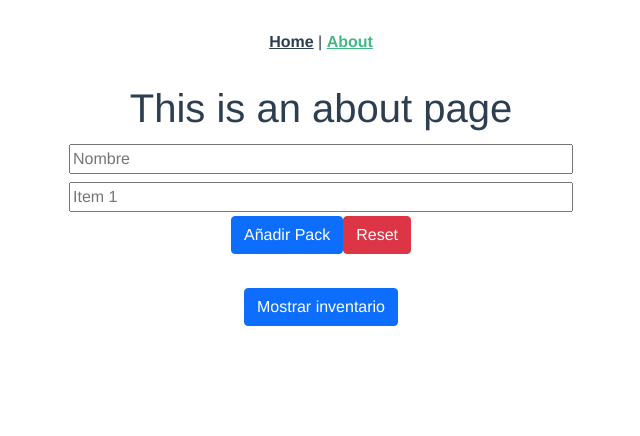
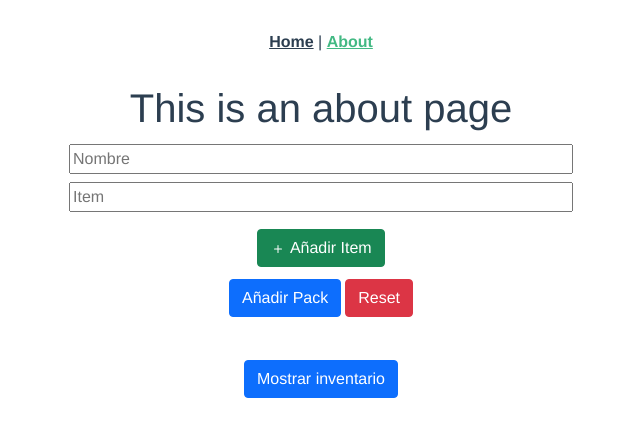
Before and after one commit to BertaVR/front-amenities, a Vue app: page /about in a window 1280 px wide. Shown: the top 436 px of the page, without its empty margins (319-959 px from the left). Built offline with nearby package versions, Linux system fonts and the light colour scheme.

Commit message:
feat: añadida posibilidad de añadir inputs de item

```diff
--- a/src/components/Packs.vue
+++ b/src/components/Packs.vue
@@ -1,13 +1,32 @@
 <template>
     <div class="packs">
         <form class="add-item">
-            <div class="inputsCaracteristicas">
+            <div id="inputsCaracteristicas">
                 <input type="text" name="nombre" placeholder="Nombre" required />
-                <input class="items" type="text" name="item1" placeholder="Item 1" required />
+                <input class="items" type="text" placeholder="Item" required />
             </div>
-
-            <input type="submit" class="btn btn-primary" value="Añadir Pack" />
-            <input type="reset" class="btn btn-danger" value="Reset" />
+            <div class="inputs-botones">
+                <div class="boton-superior">
+                    <button type="button" id="additem" class="btn btn-success">
+                        <svg
+                            xmlns="http://www.w3.org/2000/svg"
+                            width="16"
+                            height="16"
+                            fill="currentColor"
+                            class="bi bi-plus"
+                            viewBox="0 0 16 16"
+                        >
+                            <path
+                                d="M8 4a.5.5 0 0 1 .5.5v3h3a.5.5 0 0 1 0 1h-3v3a.5.5 0 0 1-1 0v-3h-3a.5.5 0 0 1 0-1h3v-3A.5.5 0 0 1 8 4z"
+                            />
+                        </svg> Añadir Item
+                    </button>
+                </div>
+                <div class="botones-inferiores">
+                    <input type="submit" class="btn btn-primary" value="Añadir Pack" />
+                    <input type="reset" class="btn btn-danger" value="Reset" />
+                </div>
+            </div>
         </form>
         <button id="mostrarInventario" type="button" class="btn btn-primary">Mostrar inventario</button>
         <button
@@ -25,17 +44,32 @@
 ul {
     list-style: none;
 }
+
+.inputs-botones {
+    display: flex;
+    flex-direction: column;
+    margin: 2px;
+    padding: 2px;
+}
+.inputs-botones > div {
+    margin: 5px;
+}
+
+.botones-inferiores > input {
+    margin: 2px;
+}
+
 .items-incluidos {
     font-weight: bold;
     color: rgb(49, 0, 141);
 }
-.inputsCaracteristicas {
+#inputsCaracteristicas {
     display: flex;
     flex-direction: column;
     margin-left: 30%;
     margin-right: 30%;
 }
-.inputsCaracteristicas > input {
+#inputsCaracteristicas > input {
     margin: 4px;
 }
 form {
@@ -195,5 +229,19 @@ window.onload = function () {
         changeInventButton();
 
     }
+    const addItemButton = document.getElementById('additem');
+    addItemButton.addEventListener("click", addItem);
+    function addItem() {
+        const addItemInput = document.createElement('input');
+        addItemInput.class = 'items';
+        addItemInput.placeholder = 'Item';
+        addItemInput.type = 'text';
+        const contenedor = document.getElementById('inputsCaracteristicas');
+        contenedor.appendChild(addItemInput);
+    }
+
+
 }
+
+
 </script>
```
